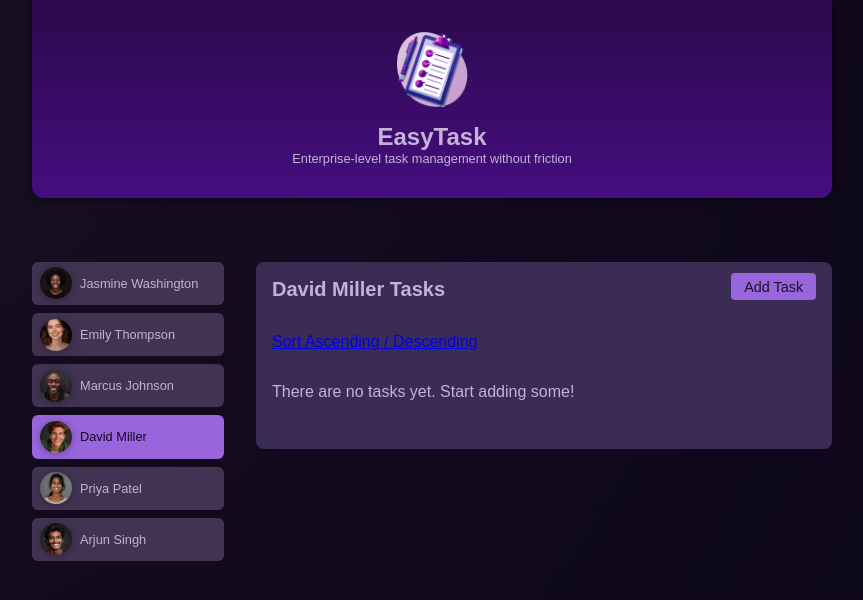
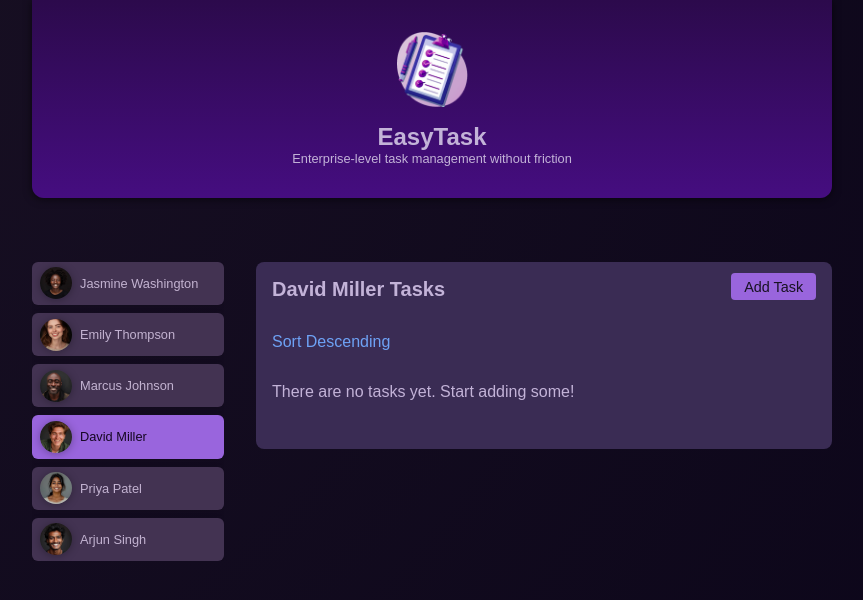
Before and after one commit to ramkumar-ark/easy-tasks-app, an Angular app: page /users/u4/tasks in a window 1280 px wide. Shown: the top 600 px of the page, without its empty margins (208-1071 px from the left). Built offline with nearby package versions, Linux system fonts and the light colour scheme.

Commit message:
implemented query param input

```diff
--- a/src/app/tasks/tasks.component.css
+++ b/src/app/tasks/tasks.component.css
@@ -8,3 +8,8 @@ ul {
   max-height: 50vh;
   overflow: auto;
 }
+
+a {
+  text-decoration: none;
+  color: #6ea2f5;
+}
--- a/src/app/tasks/tasks.component.html
+++ b/src/app/tasks/tasks.component.html
@@ -1,6 +1,9 @@
 <p>
-  <a routerLink="./" [queryParams]="{ order: 'asc' }">
-    Sort Ascending / Descending
+  <a
+    routerLink="./"
+    [queryParams]="{ order: order() == 'asc' ? 'desc' : 'asc' }"
+  >
+    Sort {{ order() == "asc" ? "Ascending" : "Descending" }}
   </a>
 </p>
 
--- a/src/app/tasks/tasks.component.ts
+++ b/src/app/tasks/tasks.component.ts
@@ -14,8 +14,15 @@ import { RouterLink } from '@angular/router';
 })
 export class TasksComponent {
   userId = input.required<string>();
+  order = input<'asc' | 'desc'>();
   private readonly tasksService = inject(TasksService);
   userTasks: Signal<Task[]> = computed(() =>
-    this.tasksService.getTasksByUserId(this.userId())
+    this.tasksService.getTasksByUserId(this.userId()).sort((a, b) => {
+      if (this.order() === 'asc') {
+        return new Date(a.dueDate).getTime() - new Date(b.dueDate).getTime();
+      } else {
+        return new Date(b.dueDate).getTime() - new Date(a.dueDate).getTime();
+      }
+    })
   );
 }
```
